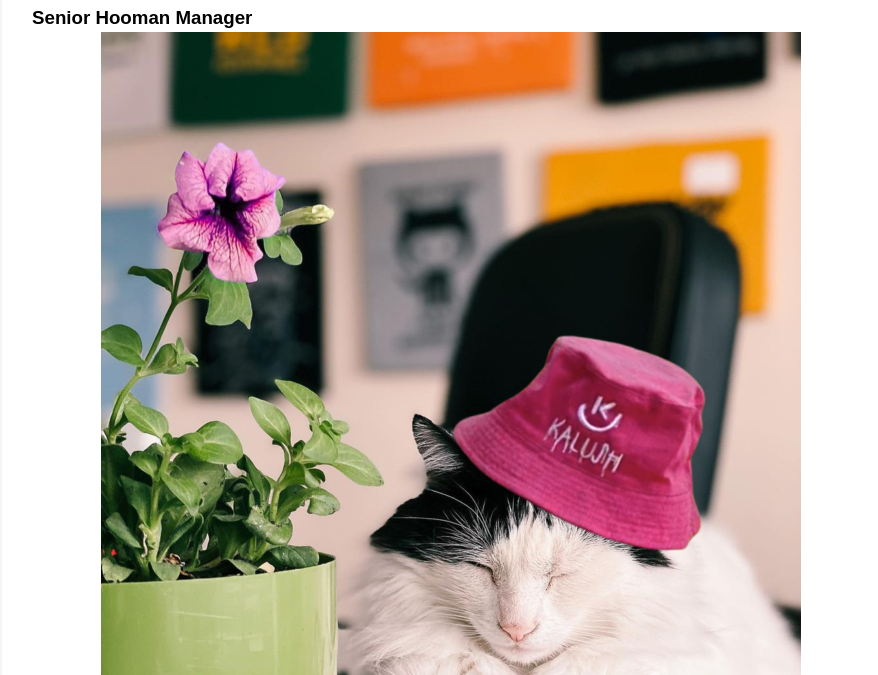
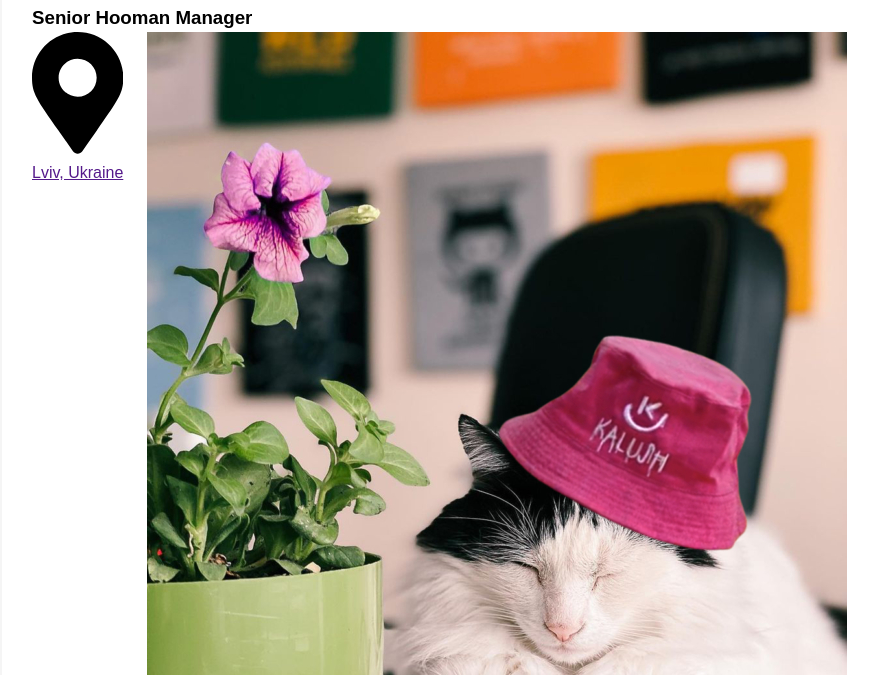
Before and after one commit to Eg-Vostochniy/homepage, a plain HTML site: page index.html in a window 1280 px wide. Shown: the part 125-800 px from the top of the page, without its empty margins (189-1067 px from the left). Drawn offline with Linux system fonts and the light colour scheme.

Commit message:
added contact info block

```diff
--- a/index.html
+++ b/index.html
@@ -15,7 +15,18 @@
               <h3 class="contact-info__sub-header">Senior Hooman Manager</h3>
 
               <div class="contact_info_container fh">
-                <div class="contact-info__block"></div>
+                <div class="contact-info__block">
+                    <a href="" rel="author" class="contact-info__item">
+                        <div class="contact-info__item-icon-wrapper">
+                          <svg class="contact-info__item-icon" xmlns="http://www.w3.org/2000/svg" viewBox="0 0 384 512">
+                            <path
+                              d="M172.268 501.67C26.97 291.031 0 269.413 0 192 0 85.961 85.961 0 192 0s192 85.961 192 192c0 77.413-26.97 99.031-172.268 309.67-9.535 13.774-29.93 13.773-39.464 0zM192 272c44.183 0 80-35.817 80-80s-35.817-80-80-80-80 35.817-80 80 35.817 80 80 80z">
+                            </path>
+                          </svg>
+                        </div>
+                        <span>Lviv, Ukraine</span>
+                      </a>
+                </div>
 
                 <div class="contact-info__block contact-info__block--center">
                   <img class="contact-info__avatar" src="assets/avatar.jpg" alt="Avatar">
```
